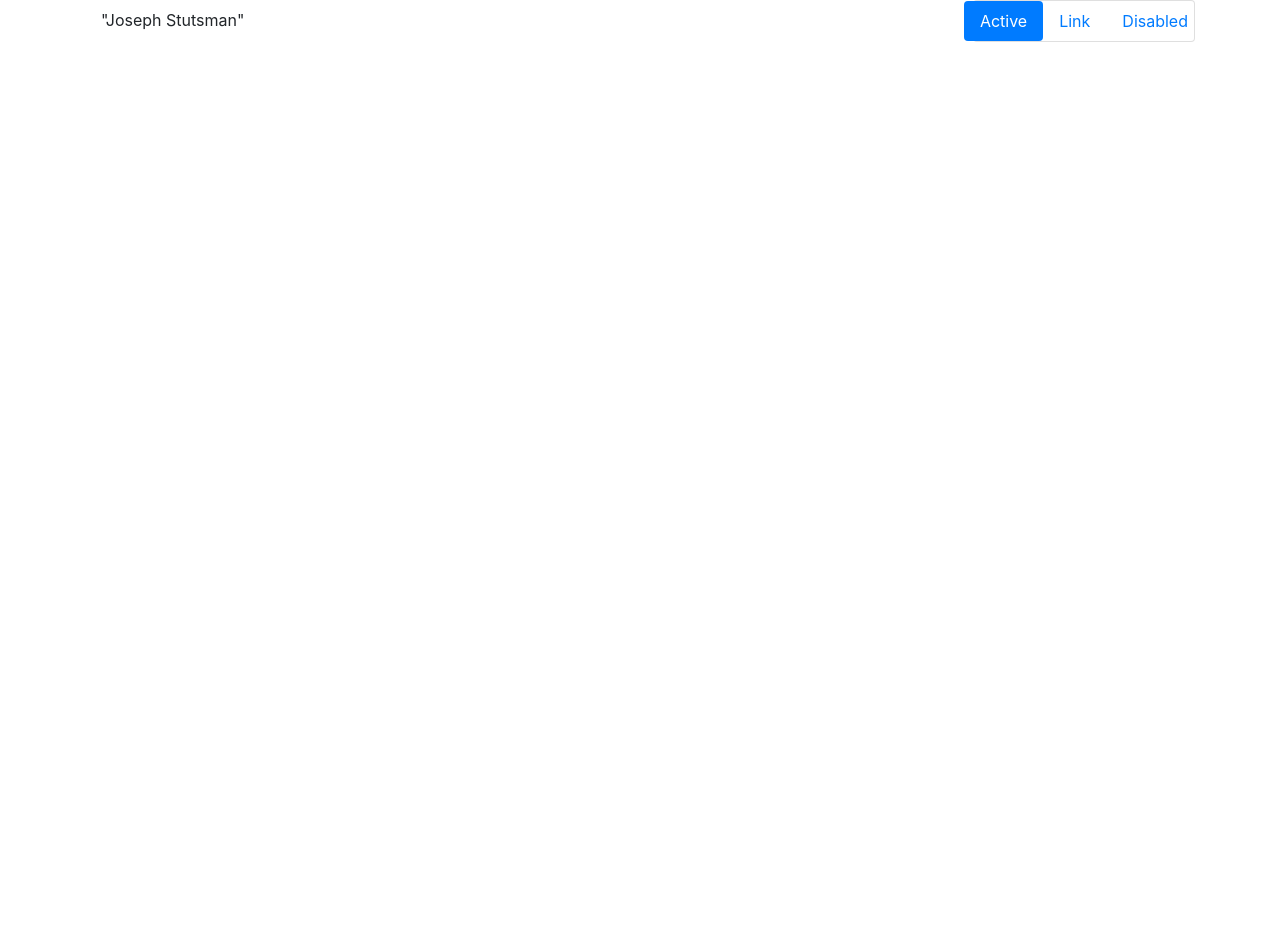
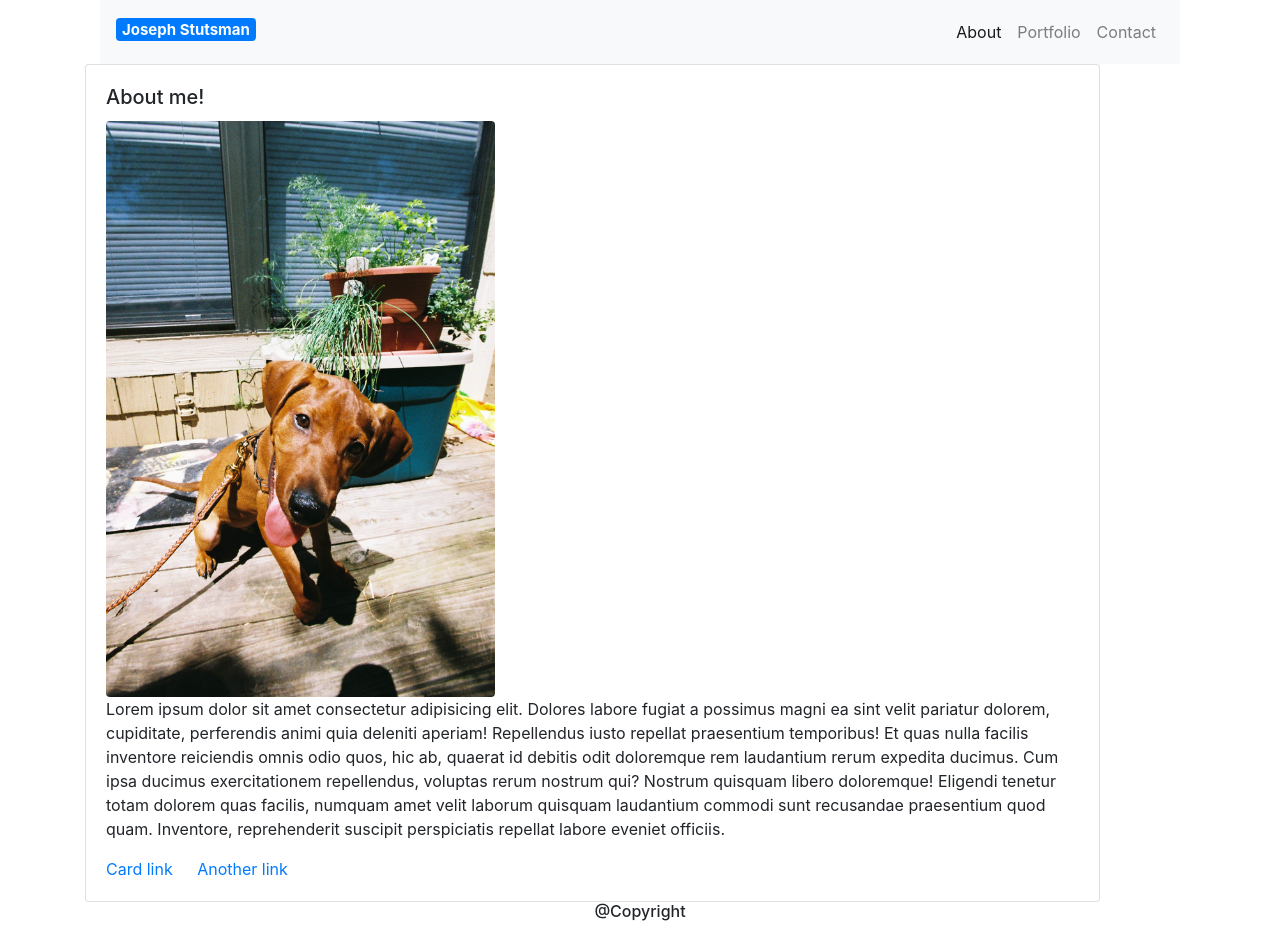
Before and after one commit to joeythekid031/homework2, a plain HTML site: page index.html in a window 1280 px wide. Before the commit the page ends 800 px from the top, so only its background shows below. Drawn offline with nearby package versions, Linux system fonts and the light colour scheme; files whose address does not match are found by name.

Commit message:
added outline in index

```diff
--- a/index.html
+++ b/index.html
@@ -4,35 +4,57 @@
     <meta charset="UTF-8">
     <meta name="viewport" content="width=device-width, initial-scale=1.0">
     <title>Homework 2!!!</title>
+    <link rel="stylesheet" href="style.css">
     <link rel="stylesheet" href="https://stackpath.bootstrapcdn.com/bootstrap/4.4.1/css/bootstrap.min.css" integrity="sha384-Vkoo8x4CGsO3+Hhxv8T/Q5PaXtkKtu6ug5TOeNV6gBiFeWPGFN9MuhOf23Q9Ifjh" crossorigin="anonymous">
 </head>
 <body>
 <main class="container">
-    <section class="row">
-        <div class="col-3" class="mh-10 float-left">
-          <nav class="navbar nav-pills">
-                "Joseph Stutsman"
-          </nav>
-        </div>
-        <div class="col-9"><div class="card nav-bar-collapse-sm text-center mh-10 float-right">
-            <div >
-              <ul class="nav nav-pills card-header-pills">
+    <div class="container">
+        <nav class="navbar navbar-expand-sm navbar-light bg-light">
+            <!-- header, need to turn blue (Primary) with nav-pills? need to make second nav bar fo on xs screen to nav cant get to auto  -->
+            <h4 class="navbar-brand" > <span class="badge badge-primary .text-sm-center font-size-52px">Joseph Stutsman</span></h4>
+            <div class="collapse navbar-collapse" >
+              <ul class="navbar-nav ml-auto">
+
+                <!-- page links -->
+                <li class="nav-item active">
+                  <a class="nav-link" href="index.html">About</a>
+                </li>
+
                 <li class="nav-item">
-                  <a class="nav-link active" href="#">Active</a>
+                  <a class="nav-link" href="portfolio.html">Portfolio</a>
                 </li>
+
                 <li class="nav-item">
-                  <a class="nav-link" href="#">Link</a>
-                </li>
-                <li class="nav-item">
-                  <a class="nav-link" href="#">Disabled</a>
+                    <a class="nav-link" href="contact.html">Contact</a>
                 </li>
               </ul>
             </div>
-        </div>
+          </nav>
+      </div>
+    <!-- card body need to center on screen, play with margins? -->
+    <section class="row">
+        <section class="col-11">
+            <div class="card" style="">
+                <div class="card-body">
+                  <h5 class="card-title"> About me! </h5>
+                  <img src="C:\Users\joeyt\homework2\h2\assets\doge.jpeg" class="rounded" style="max-width: 40%;" alt="my dog">
+                  <p class="card-text">Lorem ipsum dolor sit amet consectetur adipisicing elit. Dolores labore fugiat a possimus magni ea sint velit pariatur dolorem, cupiditate, perferendis animi quia deleniti aperiam! Repellendus iusto repellat praesentium temporibus!
+                  Et quas nulla facilis inventore reiciendis omnis odio quos, hic ab, quaerat id debitis odit doloremque rem laudantium rerum expedita ducimus. Cum ipsa ducimus exercitationem repellendus, voluptas rerum nostrum qui?
+                  Nostrum quisquam libero doloremque! Eligendi tenetur totam dolorem quas facilis, numquam amet velit laborum quisquam laudantium commodi sunt recusandae praesentium quod quam. Inventore, reprehenderit suscipit perspiciatis repellat labore eveniet officiis.
+                </p>
+                  <a href="#" class="card-link">Card link</a>
+                  <a href="#" class="card-link">Another link</a>
+                </div>
+              </div>
+        </section>
     </section>
 
-    <section class="row"></section>
-    <section class="row"></section>
+    <section class="row">
+        <foote class="col">
+            <h6 Class="text-center">@Copyright</h6>
+        </footer>
+    </section>
     <section class="row"></section>
 </main>
 </body>
```
Also changed, not shown: assets/doge.jpeg (added), assets/port-1.jpeg (added), assets/port-2.jpeg (added), assets/port-3.jpeg (added), assets/port-4.jpeg (added), assets/port-5.jpeg (added), assets/port-6.jpeg (added), style.css (added).
